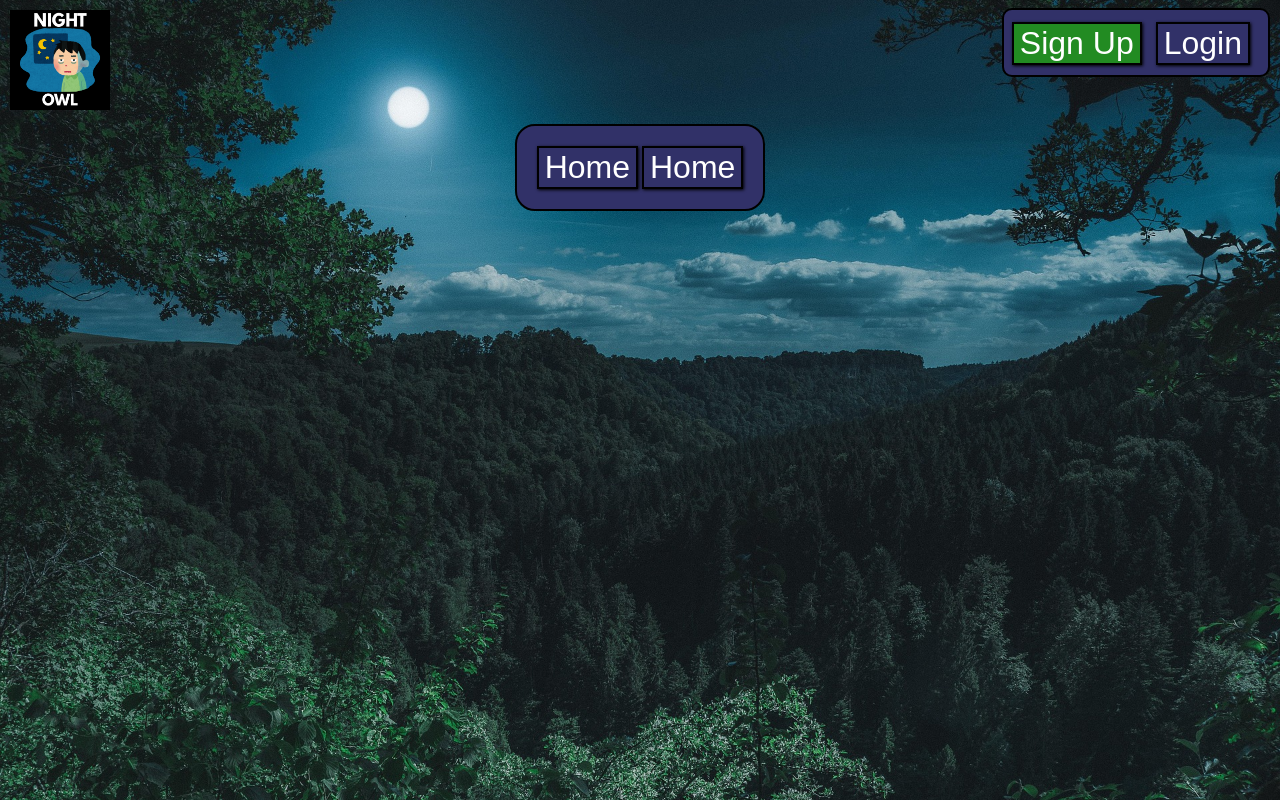
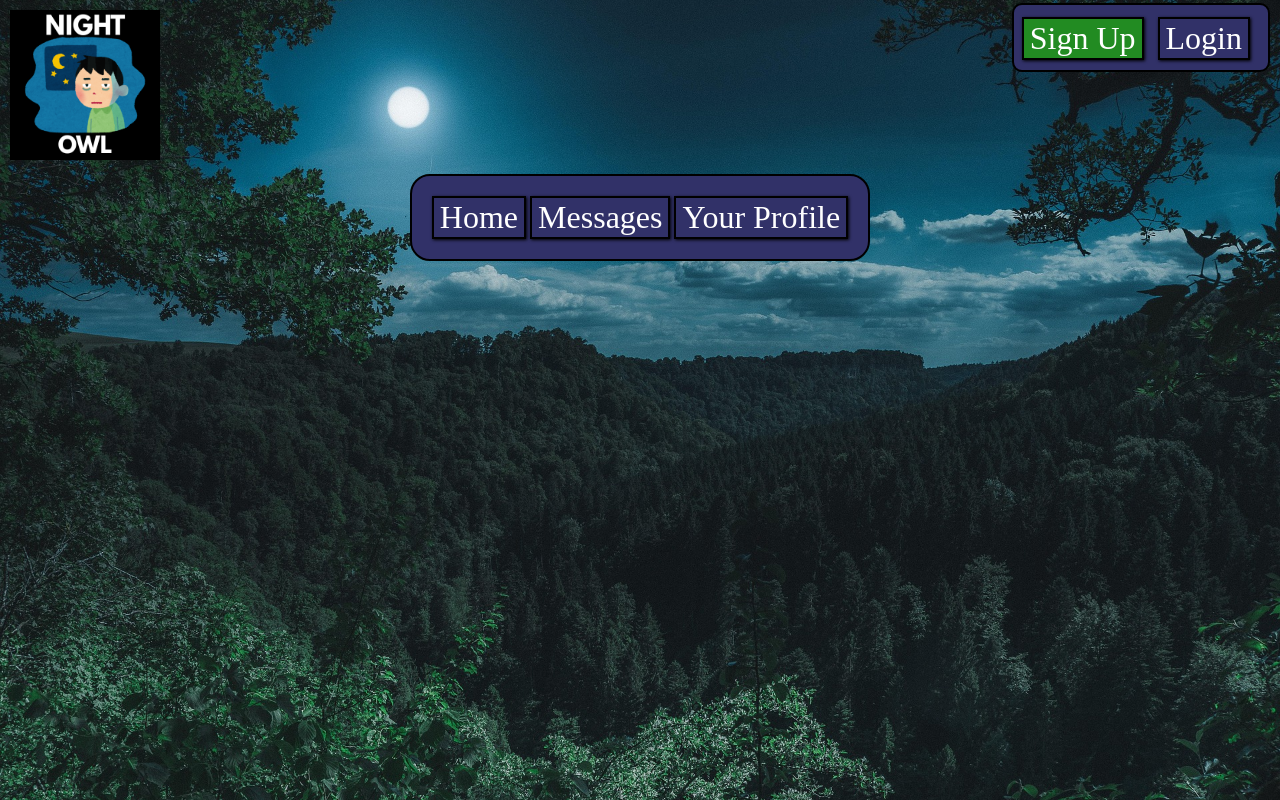
Before and after one commit to JoshuaThai/Microblogging-App, a Django app: template BlogProject/Blog/templates/home.html in a window 1280 px wide. Run offline with Django 5.2, Linux system fonts and the light colour scheme; the template is opened without the code that fills it, so the values that code supplies are empty.

Commit message:
Small Comestic Changes to homepage

```diff
--- a/BlogProject/Blog/static/css/style.css
+++ b/BlogProject/Blog/static/css/style.css
@@ -17,7 +17,7 @@
 
 button{
   background-color: transparent;
-  /*background-color: #2b2b2b;*/
+  font-family: "sans-serif";
   color: white;
   font-size: 32px;
   border: 2px solid black;
@@ -41,9 +41,6 @@ button:hover{
   /*text-align: right;*/
   background-color: #313168;
   padding: 10px 8px;
-  /*margin-top: 2px;*/
-  /*margin-left: 1250px;*/
-  /*margin-right: 10px;*/
   border: 2px solid black;
   border-radius: 10px;
 }
@@ -63,4 +60,5 @@ button:hover{
 .logo{
   display: inline-block;
   text-align: left;
+  /*border: 2px solid #313168;*/
 }
--- a/BlogProject/Blog/templates/home.html
+++ b/BlogProject/Blog/templates/home.html
@@ -34,7 +34,7 @@
         }
         .signIn{
             display: inline-block;
-            margin-top: -40px;
+            margin-top: -100px;
         }
 
     </style>
@@ -43,7 +43,7 @@
     <div class = "bg">
         <div class = "header">
             <div class = "logo">
-                <img src = "{% static 'images/Logo.png' %}" alt= "Night Owl logo" width = "100" height = "100">
+                <img src = "{% static 'images/Logo.png' %}" alt= "Night Owl logo" width="150" height="150">
             </div>
             <div class = "signIn">
                     <button class = "signUp" onclick = "location.href='{% url 'signUp' %}'">Sign Up</button>
@@ -55,7 +55,8 @@
                 <div class = "nav">
                 <button onclick = "location.href='{% url 'home' %}'">Home</button>
     {#            <div class = "nav_block"></div>#}
-                <button onclick = "location.href='{% url 'home' %}'">Home</button>
+                    <button onclick = "location.href='{% url 'home' %}'">Messages</button>
+                <button onclick = "location.href='{% url 'home' %}'">Your Profile</button>
             </div>
             </div>
     </div>
```
